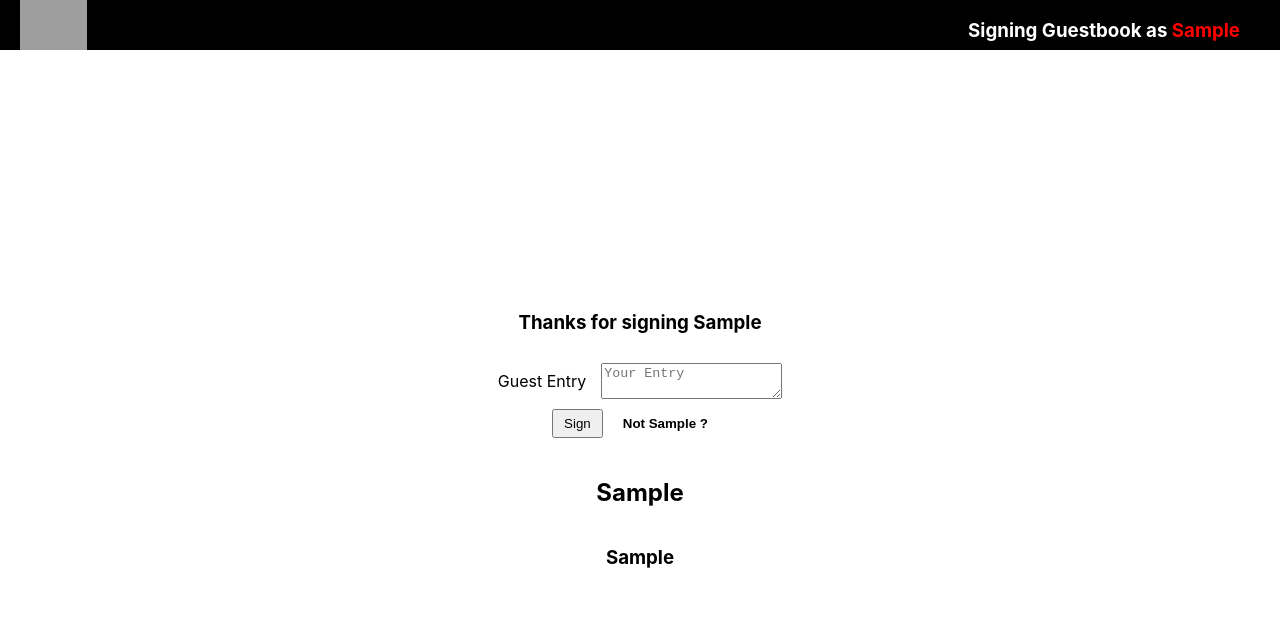
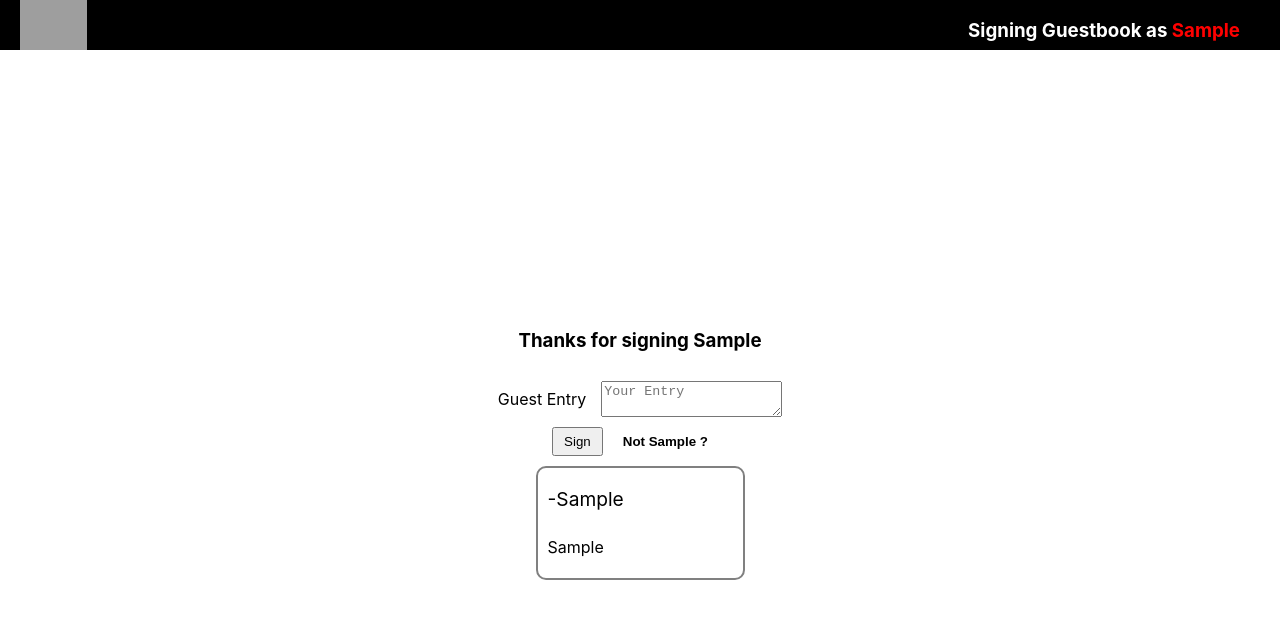
Before and after one commit to tannermeck/guestbook-v2, a React (Create React App) app: page / in a window 1280 px wide. Both pictures are taken after typing "Sample", "Sample" into the empty fields and a click on the button "Sign". Shown: the top 618 px of the page. Built offline with nearby package versions, Linux system fonts and the light colour scheme; grey boxes are pictures that could not be loaded.

Commit message:
styling complete

```diff
--- a/src/components/body/Body.jsx
+++ b/src/components/body/Body.jsx
@@ -20,7 +20,7 @@ const Body = () => {
         <div className='inputField'>
             <div>
                 {!guest &&
-                <h3>Please sign the guest book!</h3>
+                <h3>Please Sign the Guestbook!</h3>
                 }
                 {guest &&
                     <h3>{`Thanks for signing ${guest}`}</h3>
--- a/src/components/entry/Entry.jsx
+++ b/src/components/entry/Entry.jsx
@@ -5,8 +5,8 @@ const Entry = ({ entries }) => {
         <section className='entryContainer'>
             {entries.map(entry => (
                     <div className='entry' key={`${entry.name}-${entry.entry}`}>
-                        <h2>{entry.name}</h2>
-                        <h3>{entry.entry}</h3>
+                        <p className='entryName'>-{entry.name}</p>
+                        <p className='entryText'>{entry.entry}</p>
                     </div>
                 ))
             }
--- a/src/components/entry/entry.css
+++ b/src/components/entry/entry.css
@@ -2,9 +2,26 @@
     display: flex;
     flex-wrap:wrap;
     flex-direction: row;
+    justify-content: center;
 }
 .entry {
     display: flex;
     flex-direction: column;
-    margin: 20px;
+    margin: 10px;
+    border: 2px solid gray;
+    border-radius: 10px;
+    text-align: left;
+    padding-left: 5px;
+    width: 200px;
+    height: fit-content;
 }
+.entryName {
+    font-size: 1.2rem;
+    margin-bottom: 5px;
+    padding-left: 5px;
+    display: flex;
+    flex-direction: row;
+}
+.entryText {
+    padding: 5px;
+}
```
